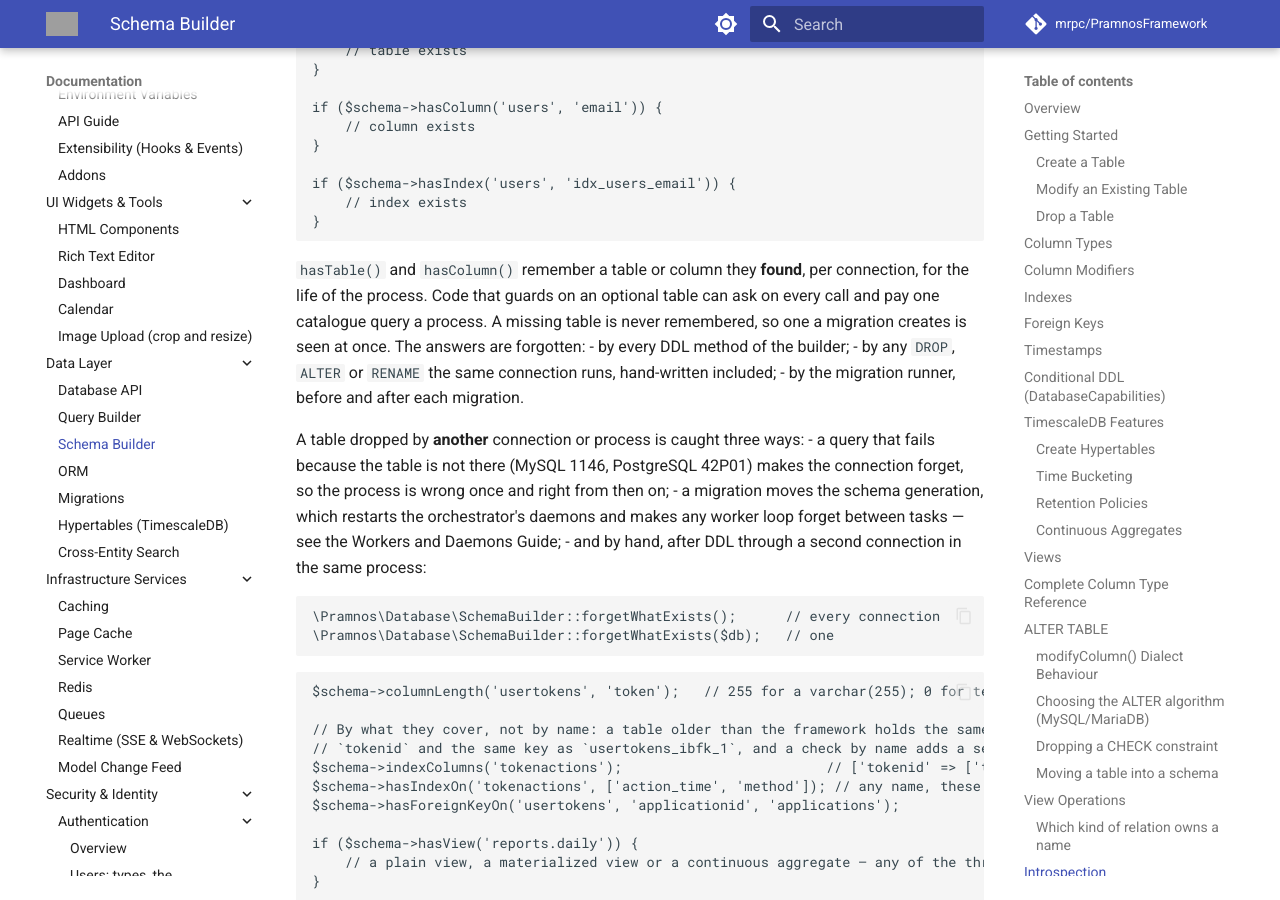
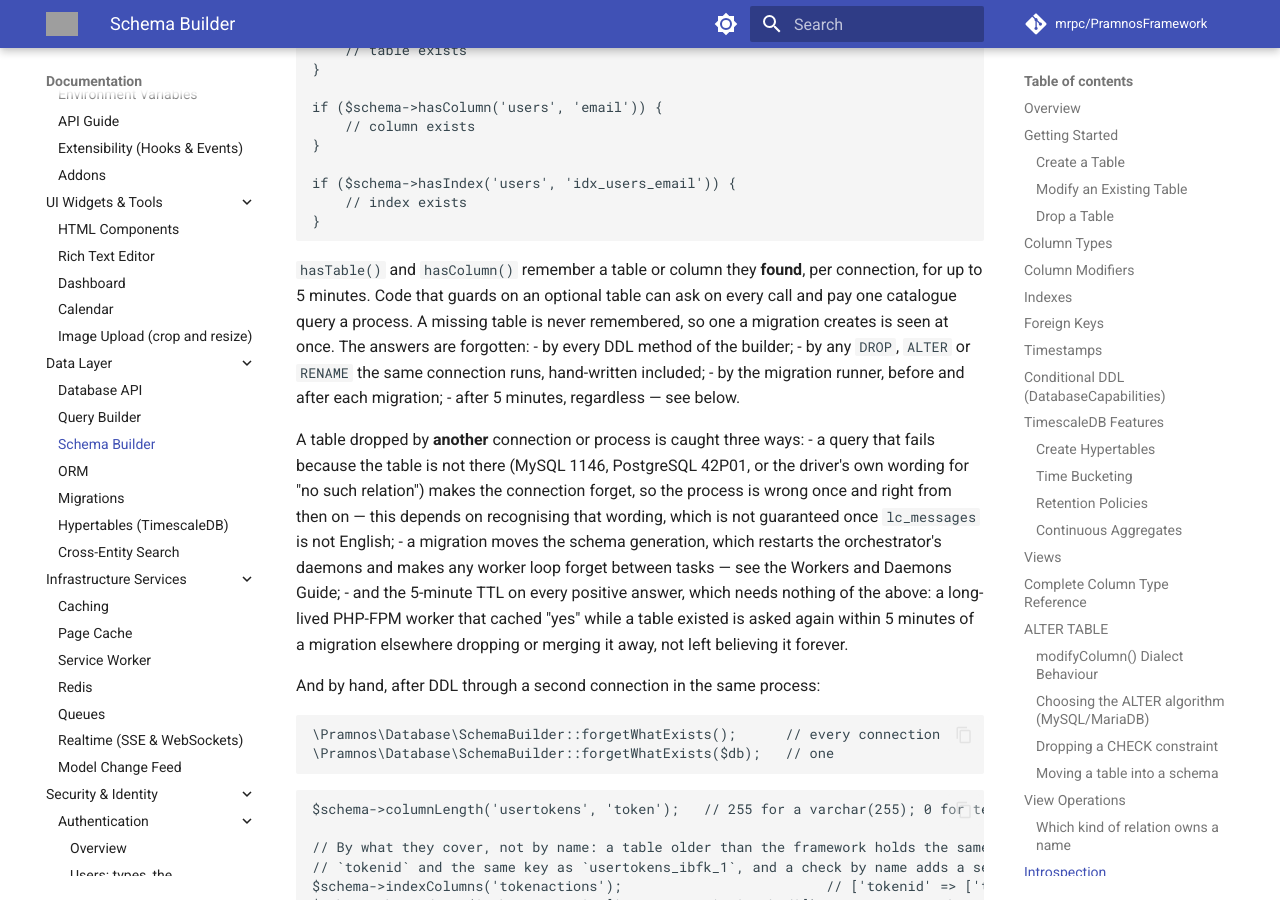
Before and after one commit to mrpc/PramnosFramework, an MkDocs documentation site: the page built from docs/Pramnos_Schema_Builder_Guide.md, in a window 1280 px wide and 900 px high, scrolled down 10863 px. Built offline with MkDocs 1.6.1 and Material for MkDocs 9.7.7, drawn with Linux system fonts in a browser that asks for light colours; comment, search, counter and statistics services are not loaded; grey boxes are pictures that could not be loaded.

Commit message:
fix(database): FW-308 — hasTable()/hasColumn() positive cache now expires after 5 minutes
Every DDL method, the migration runner and a failed query on a missing relation already forgot
a found table or column — but none of the three reaches a different PHP-FPM worker process, and
the query-failure path depends on recognising the driver's own English wording for "no such
relation", which lc_messages does not guarantee. A worker that cached "yes" while a table
existed, for a table a migration then dropped or merged away behind it, believed it forever: one
installation found 3,500+ failed queries over four days against a table a hypertable migration
had already removed, stopped only by restarting PHP-FPM. Every positive answer now also expires
after 5 minutes regardless, closing the gap none of the other three paths can reach across
processes.

````diff
--- a/docs/Pramnos_Schema_Builder_Guide.md
+++ b/docs/Pramnos_Schema_Builder_Guide.md
@@ -448,20 +448,27 @@ if ($schema->hasIndex('users', 'idx_users_email')) {
 }
 ```
 
-`hasTable()` and `hasColumn()` remember a table or column they **found**, per connection, for
-the life of the process. Code that guards on an optional table can ask on every call and pay
-one catalogue query a process. A missing table is never remembered, so one a migration creates
-is seen at once. The answers are forgotten:
+`hasTable()` and `hasColumn()` remember a table or column they **found**, per connection, for up
+to 5 minutes. Code that guards on an optional table can ask on every call and pay one catalogue
+query a process. A missing table is never remembered, so one a migration creates is seen at
+once. The answers are forgotten:
 - by every DDL method of the builder;
 - by any `DROP`, `ALTER` or `RENAME` the same connection runs, hand-written included;
-- by the migration runner, before and after each migration.
+- by the migration runner, before and after each migration;
+- after 5 minutes, regardless — see below.
 
 A table dropped by **another** connection or process is caught three ways:
-- a query that fails because the table is not there (MySQL 1146, PostgreSQL 42P01) makes the
-  connection forget, so the process is wrong once and right from then on;
+- a query that fails because the table is not there (MySQL 1146, PostgreSQL 42P01, or the
+  driver's own wording for "no such relation") makes the connection forget, so the process is
+  wrong once and right from then on — this depends on recognising that wording, which is not
+  guaranteed once `lc_messages` is not English;
 - a migration moves the schema generation, which restarts the orchestrator's daemons and makes
   any worker loop forget between tasks — see the Workers and Daemons Guide;
-- and by hand, after DDL through a second connection in the same process:
+- and the 5-minute TTL on every positive answer, which needs nothing of the above: a long-lived
+  PHP-FPM worker that cached "yes" while a table existed is asked again within 5 minutes of a
+  migration elsewhere dropping or merging it away, not left believing it forever.
+
+And by hand, after DDL through a second connection in the same process:
 
 ```php
 \Pramnos\Database\SchemaBuilder::forgetWhatExists();      // every connection
````
Also changed, not shown: docs/version-history/posts/2026-11-02.md (added, +42 -0 lines), 2 other files.
